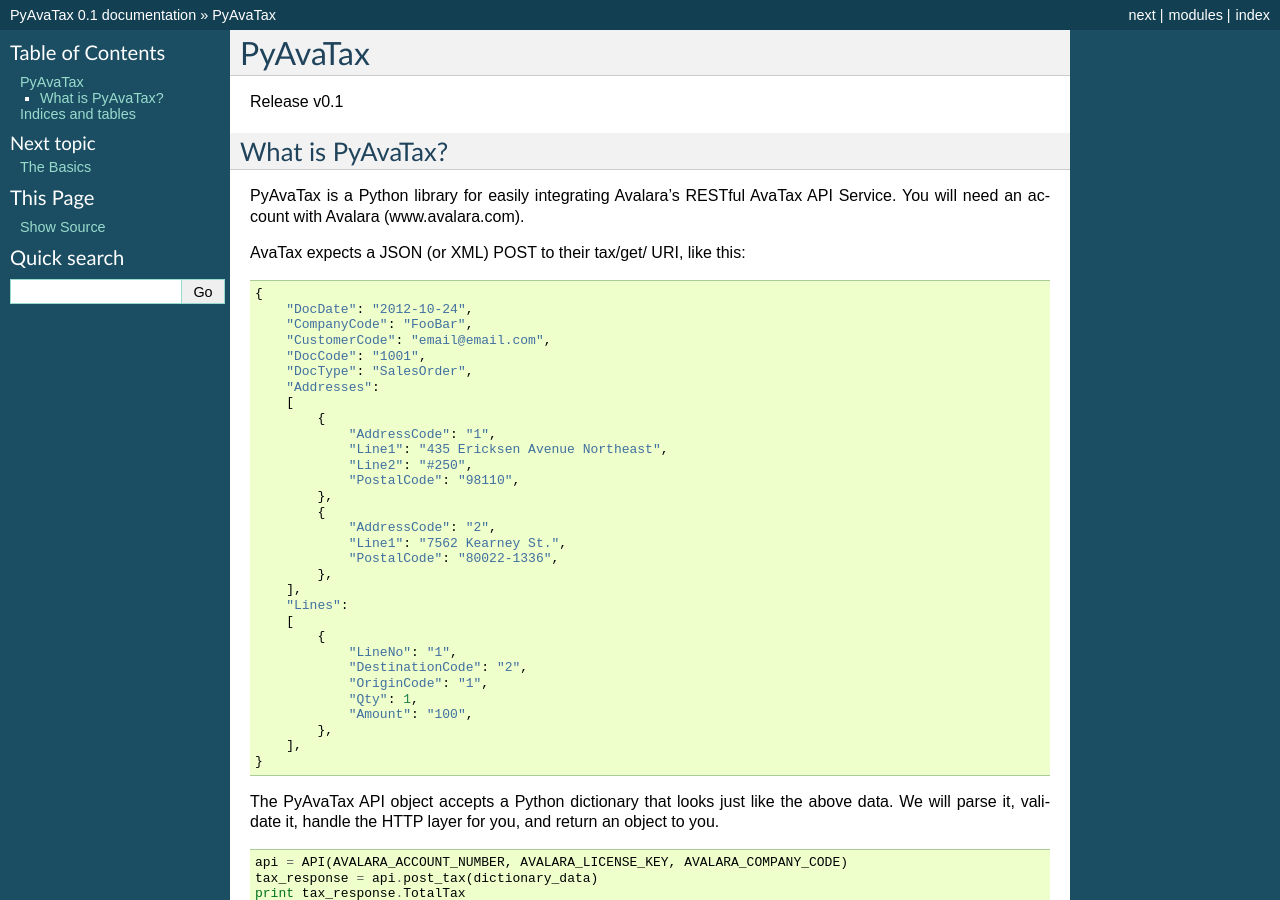
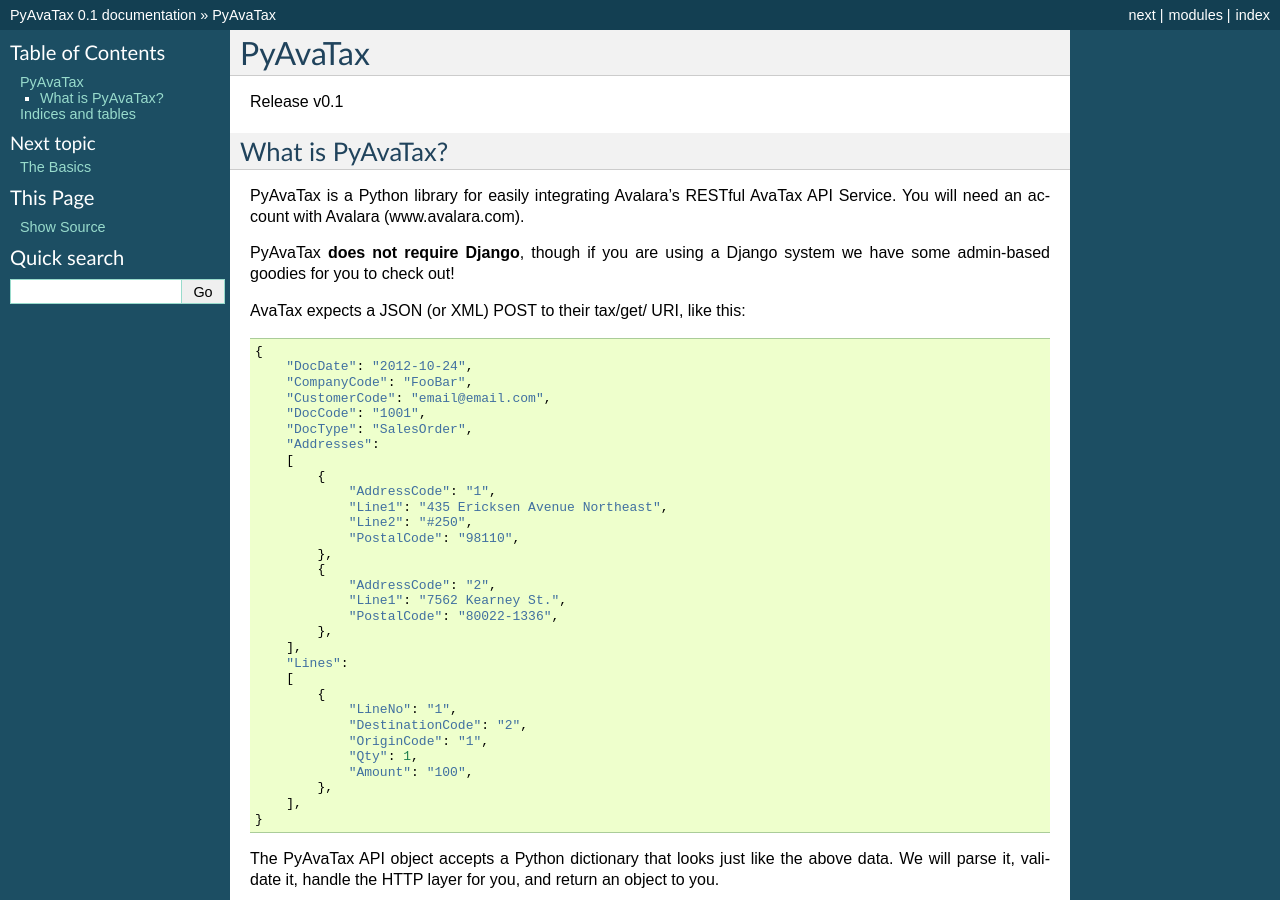
Before and after one commit to activefrequency/pyavatax, a Sphinx documentation site: the page built from docs/index.rst, in a window 1280 px wide and 900 px high. Built offline with Sphinx 7.4.7, drawn with Linux system fonts in a browser that asks for light colours.

Commit message:
clarity in documentation

```diff
--- a/docs/index.rst
+++ b/docs/index.rst
@@ -12,6 +12,8 @@
 ------------------
 
 PyAvaTax is a Python library for easily integrating Avalara's RESTful AvaTax API Service. You will need an account with Avalara (www.avalara.com).
+
+PyAvaTax **does not require Django**, though if you are using a Django system we have some admin-based goodies for you to check out!
 
 AvaTax expects a JSON (or XML) POST to their tax/get/ URI, like this:
 ::
```
